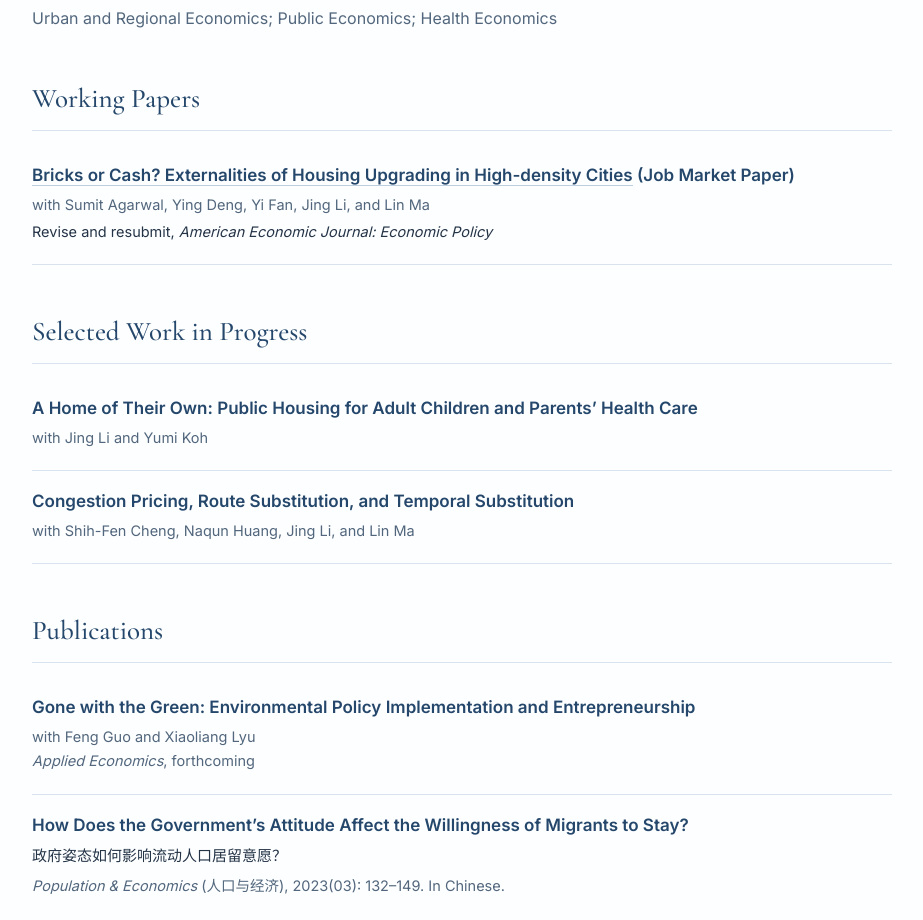
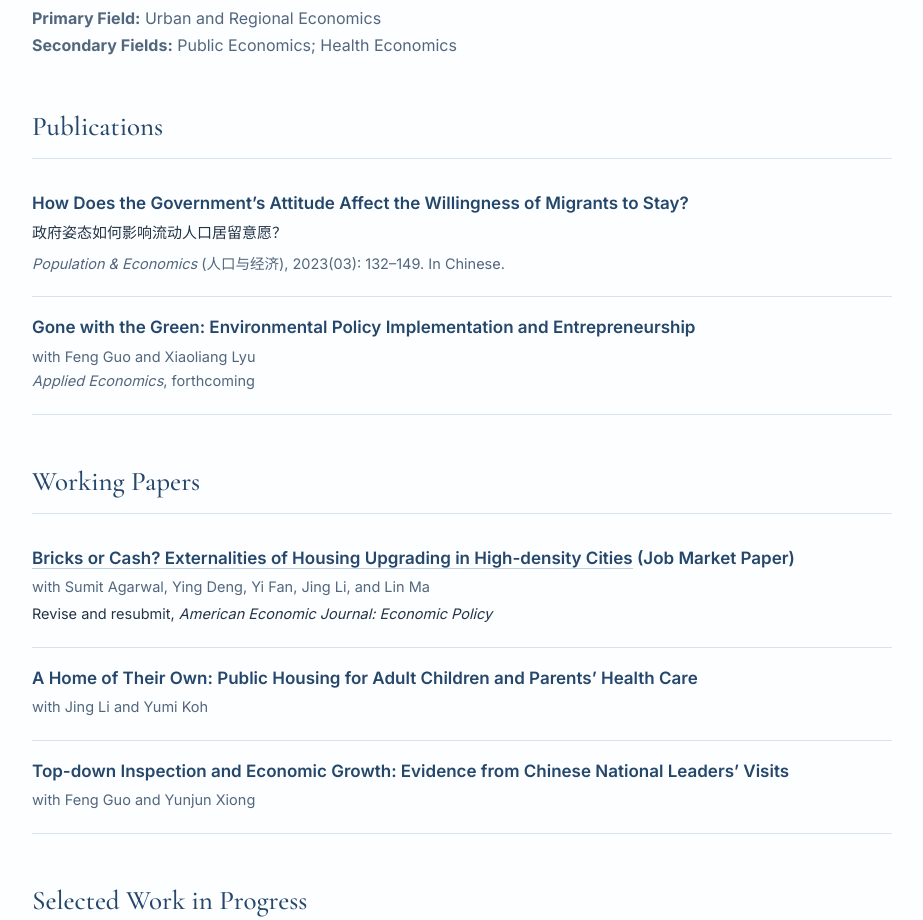
Before and after one commit to qigao-econ/qigao-econ.github.io, a plain HTML site: page research.html in a window 1280 px wide. Shown: the part 172-1092 px from the top of the page, without its empty margins (72-995 px from the left). Drawn offline with nearby package versions, Linux system fonts and the light colour scheme.

Commit message:
Add files via upload

```diff
--- a/research.html
+++ b/research.html
@@ -34,7 +34,20 @@
   <main id="main">
 <section class="page">
   <h1>Research</h1>
-  <p class="lede">Urban and Regional Economics; Public Economics; Health Economics</p>
+  <p class="lede"><strong>Primary Field:</strong> Urban and Regional Economics<br>
+    <strong>Secondary Fields:</strong> Public Economics; Health Economics</p>
+
+  <h2>Publications</h2>
+  <article class="paper">
+    <h3 class="title">How Does the Government’s Attitude Affect the Willingness of Migrants to Stay?</h3>
+    <p class="original-title" lang="zh-CN">政府姿态如何影响流动人口居留意愿？</p>
+    <p class="meta"><em>Population &amp; Economics</em> (<span lang="zh-CN">人口与经济</span>), 2023(03): 132–149. <span class="publication-language">In Chinese.</span></p>
+  </article>
+  <article class="paper">
+    <h3 class="title">Gone with the Green: Environmental Policy Implementation and Entrepreneurship</h3>
+    <p class="meta">with Feng Guo and Xiaoliang Lyu</p>
+    <p class="meta"><em>Applied Economics</em>, forthcoming</p>
+  </article>
 
   <h2>Working Papers</h2>
   <article class="paper">
@@ -42,27 +55,23 @@
     <p class="meta">with Sumit Agarwal, Ying Deng, Yi Fan, Jing Li, and Lin Ma</p>
     <p class="status">Revise and resubmit, <em>American Economic Journal: Economic Policy</em></p>
   </article>
-
-  <h2>Selected Work in Progress</h2>
   <article class="paper">
     <h3 class="title">A Home of Their Own: Public Housing for Adult Children and Parents’ Health Care</h3>
     <p class="meta">with Jing Li and Yumi Koh</p>
   </article>
   <article class="paper">
+    <h3 class="title">Top-down Inspection and Economic Growth: Evidence from Chinese National Leaders’ Visits</h3>
+    <p class="meta">with Feng Guo and Yunjun Xiong</p>
+  </article>
+
+  <h2>Selected Work in Progress</h2>
+  <article class="paper">
     <h3 class="title">Congestion Pricing, Route Substitution, and Temporal Substitution</h3>
     <p class="meta">with Shih-Fen Cheng, Naqun Huang, Jing Li, and Lin Ma</p>
   </article>
-
-  <h2>Publications</h2>
   <article class="paper">
-    <h3 class="title">Gone with the Green: Environmental Policy Implementation and Entrepreneurship</h3>
-    <p class="meta">with Feng Guo and Xiaoliang Lyu</p>
-    <p class="meta"><em>Applied Economics</em>, forthcoming</p>
-  </article>
-  <article class="paper">
-    <h3 class="title">How Does the Government’s Attitude Affect the Willingness of Migrants to Stay?</h3>
-    <p class="original-title" lang="zh-CN">政府姿态如何影响流动人口居留意愿？</p>
-    <p class="meta"><em>Population &amp; Economics</em> (<span lang="zh-CN">人口与经济</span>), 2023(03): 132–149. <span class="publication-language">In Chinese.</span></p>
+    <h3 class="title">Children’s Location Choices and Parents’ Health Care Utilization</h3>
+    <p class="meta">with Jing Li and Xuan Zhang</p>
   </article>
 </section>
   </main>
```
Also changed, not shown: index.html (+1 -1 lines), 2 other files.
